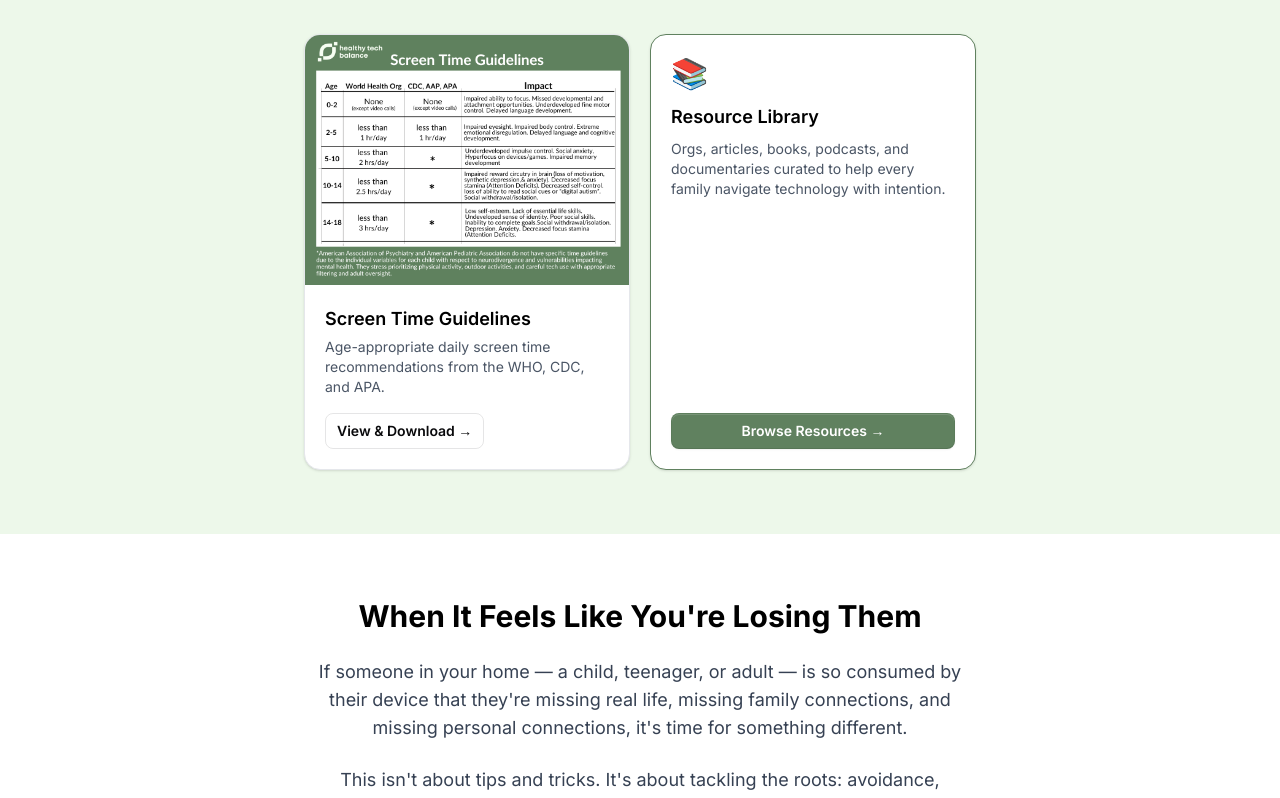
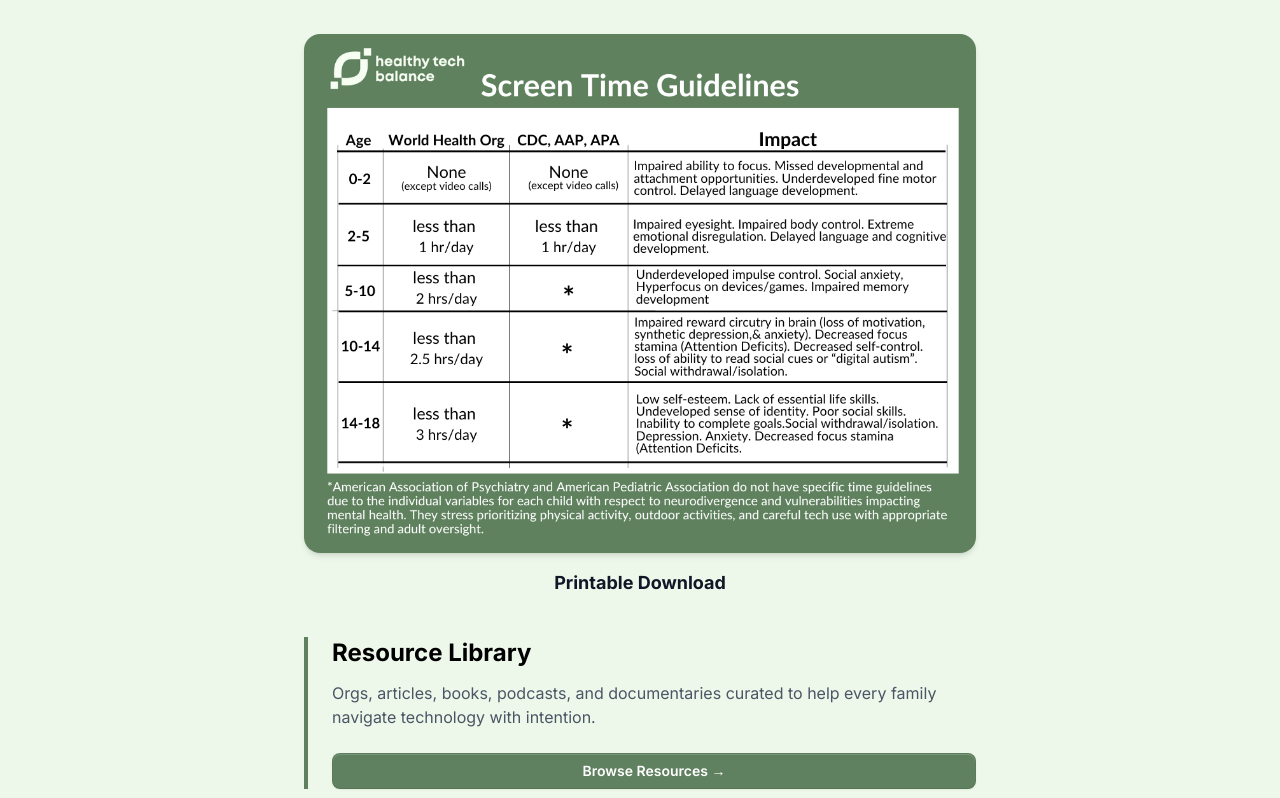
Before and after one commit to lukeludlow/healthy-tech-values, a React (Vite) app: page / in a window 1280 px wide. Shown: the part 1500-2298 px from the top of the page. Built offline with nearby package versions, Linux system fonts and the light colour scheme.

Commit message:
change guidielines and resources layout

```diff
--- a/src/pages/home/HomeSections.tsx
+++ b/src/pages/home/HomeSections.tsx
@@ -95,34 +95,31 @@ export default function HomeSections() {
                     >
                         Learn more about consulting at Healthy Tech Balance →
                     </a>
-                    <div className="mt-10 grid grid-cols-1 sm:grid-cols-2 gap-5 max-w-2xl mx-auto text-left">
-                        <div className="rounded-2xl border border-gray-200 bg-white shadow-sm overflow-hidden">
-                            <img
-                                src="/images/Screen Time Guidelines.png"
-                                alt="Screen Time Guidelines"
-                                className="w-full"
-                            />
-                            <div className="p-5">
-                                <h3 className="font-semibold text-lg mb-1">
-                                    Screen Time Guidelines
-                                </h3>
-                                <p className="text-sm text-gray-600 mb-4">
-                                    Age-appropriate daily screen time recommendations from the WHO, CDC, and APA.
-                                </p>
-                                <Button href="/learn#screen-time-guidelines" outline className="text-sm">
-                                    View &amp; Download →
-                                </Button>
-                            </div>
-                        </div>
-                        <div className="rounded-2xl border border-primary bg-white shadow-sm flex flex-col p-5">
-                            <span className="text-3xl mb-3">📚</span>
-                            <h3 className="font-semibold text-lg mb-2">
+                    <div className="mt-10 max-w-2xl mx-auto text-left">
+                        <img
+                            src="/images/Screen Time Guidelines.png"
+                            alt="Screen Time Guidelines chart showing recommended daily screen time by age group"
+                            className="w-full rounded-2xl shadow-md"
+                        />
+                        <a
+                            href="/learn#screen-time-guidelines"
+                            className="block text-center text-lg font-bold text-gray-900 mt-4 mb-10 hover:text-primary"
+                        >
+                            Printable Download
+                        </a>
+
+                        <div className="border-l-4 border-primary pl-6">
+                            <h3 className="text-2xl font-bold mb-3">
                                 Resource Library
                             </h3>
-                            <p className="text-sm text-gray-600 mb-5 flex-1">
+                            <p className="text-gray-600 mb-6">
                                 Orgs, articles, books, podcasts, and documentaries curated to help every family navigate technology with intention.
                             </p>
-                            <Button href="/resources" color="primary" className="text-sm">
+                            <Button
+                                href="/resources"
+                                color="primary"
+                                className="w-full justify-center text-sm"
+                            >
                                 Browse Resources →
                             </Button>
                         </div>
```
